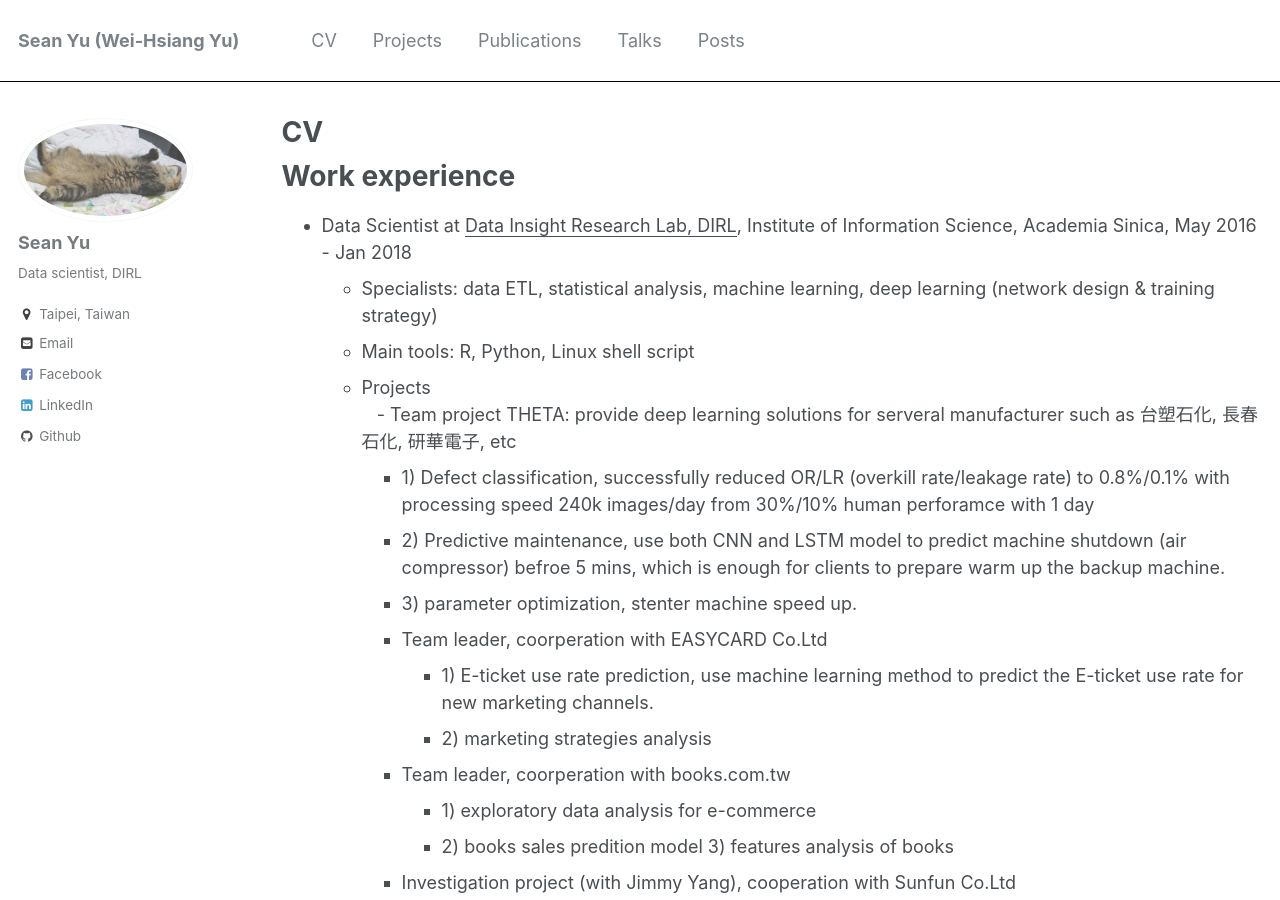
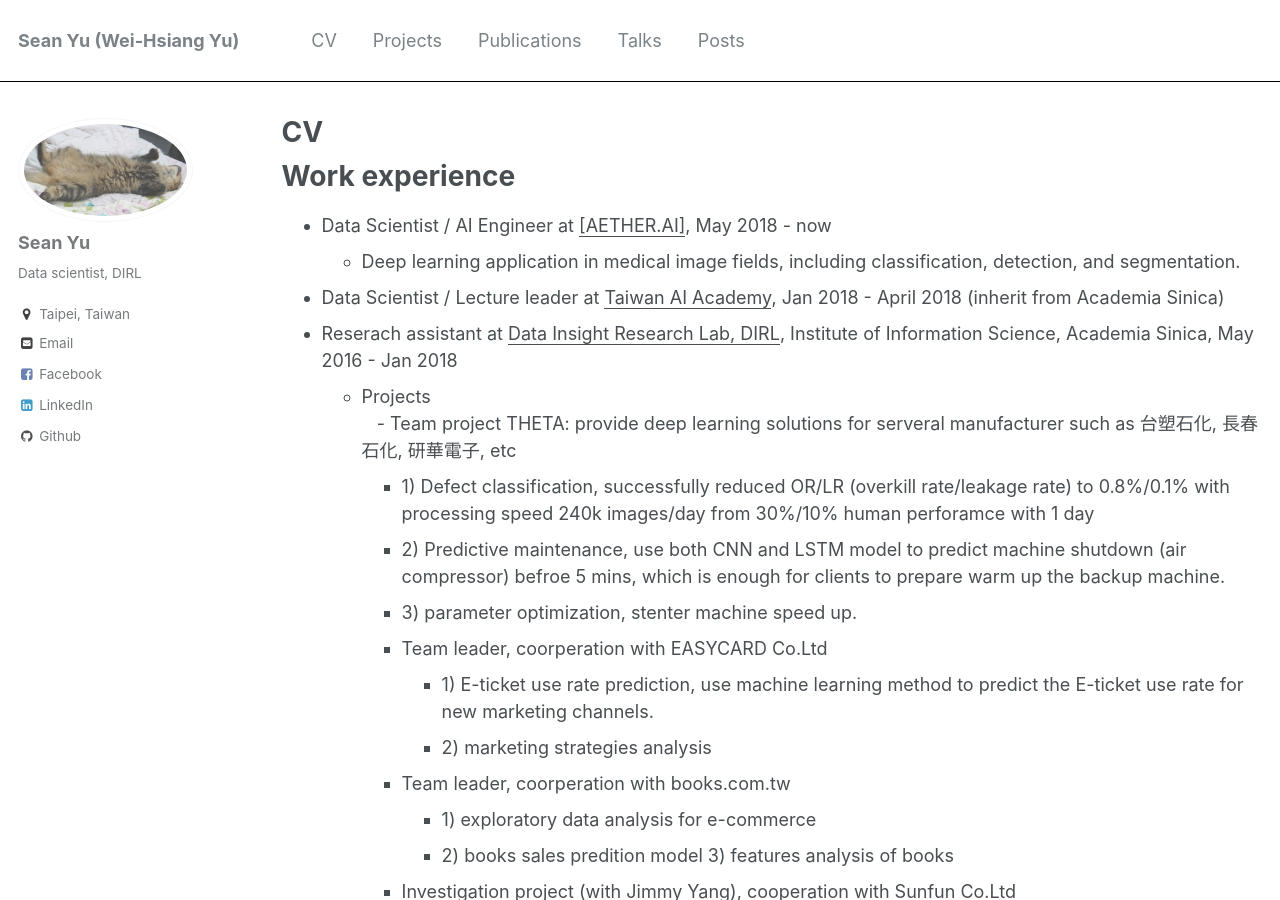
Before and after one commit to vashineyu/vashineyu.github.io, a Jekyll site: the page built from _pages/cv.md, in a window 1280 px wide and 900 px high. Built offline with Jekyll 4.4.1, drawn with Linux system fonts in a browser that asks for light colours; some of the changed text lies outside the part shown.

Commit message:
Update cv.md

```diff
--- a/_pages/cv.md
+++ b/_pages/cv.md
@@ -11,9 +11,12 @@ redirect_from:
 
 Work experience
 ======
-* Data Scientist at <ins>[Data Insight Research Lab, DIRL](http://dirl.iis.sinica.edu.tw/)</ins>, Institute of Information Science, Academia Sinica, May 2016 - Jan 2018
-  * Specialists: data ETL, statistical analysis, machine learning, deep learning (network design & training strategy)
-  * Main tools: R, Python, Linux shell script
+
+* Data Scientist / AI Engineer at <ins>[AETHER.AI]</ins>, May 2018 - now
+  * Deep learning application in medical image fields, including classification, detection, and segmentation.
+
+* Data Scientist / Lecture leader at <ins>[Taiwan AI Academy](http://aiacademy.tw/)</ins>, Jan 2018 - April 2018 (inherit from Academia Sinica)
+* Reserach assistant at <ins>[Data Insight Research Lab, DIRL](http://dirl.iis.sinica.edu.tw/)</ins>, Institute of Information Science, Academia Sinica, May 2016 - Jan 2018
   * Projects  <br>
     - Team project THETA: provide deep learning solutions for serveral manufacturer such as 台塑石化, 長春石化, 研華電子, etc <br>
       - 1) Defect classification, successfully reduced OR/LR (overkill rate/leakage rate) to 0.8%/0.1% with processing speed 240k images/day from 30%/10% human perforamce with 1 day <br>
@@ -58,8 +61,10 @@ Skills
 ======
 * Specialist
   - Behavioral science & Neuroscience
-  - Statistical analysis
-  - Machine learning & Deep learning (especially in Computer Vision)
+  - Statistical analysis & Machine learning
+    - Data ETL, traditional statistical analysis, prediction analysis with modern machine learning agorithm (e.g. XGBoost, SVM, etc)
+  - Deep learning (Computer Vision)
+    - Network design in 2D and 3D CNN model for classification and segmentation tasks.
 * Programming
   * Languages
     - R (proficient to mastery)
```
